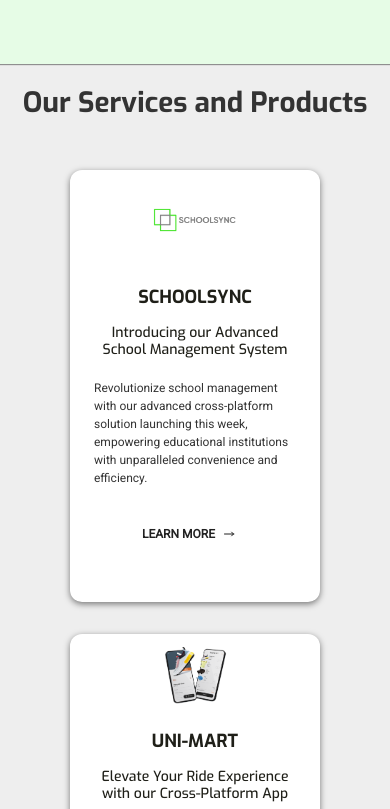
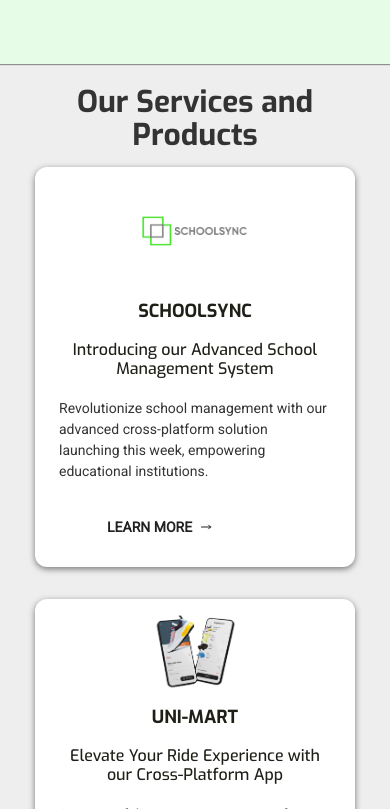
Before and after one commit to Michael-Builds/Atmostech-Solutions, a React (Create React App) app: page / in a window 390 px wide. Shown: the part 2195-3004 px from the top of the page. Built offline with nearby package versions, Linux system fonts and the light colour scheme.

Commit message:
Media Queries for Mobile Devices Done

```diff
--- a/src/components/Home/Products.jsx
+++ b/src/components/Home/Products.jsx
@@ -42,11 +42,11 @@ const ServicesProducts = () => {
                 Introducing our Advanced School Management System
               </Typography>
               <Typography color="gray" className="font-normal mb-8 sent">
-                Revolutionize school management with our advanced cross-platform solution launching this week, empowering educational institutions with unparalleled convenience and efficiency.
+                Revolutionize school management with our advanced cross-platform solution launching this week, empowering educational institutions.
               </Typography>
               <CardFooter className='pt-0'>
                 <Link to='/software' className="inline-block ">
-                  <Button variant="text" className="flex items-center gap-2 produce-text">
+                  <Button variant="text" className="flex items-center gap-2 produce-text ">
                     Learn More
                     <ArrowLongRightIcon strokeWidth={2} className="w-3 h-3" />
                   </Button>
--- a/src/main.css
+++ b/src/main.css
@@ -1541,17 +1541,16 @@
     line-height: 1.4;
     margin-top: -15px;
   }
-
   #services-products .title {
-    font-size: 28px;
+    font-size: 30px;
     margin-left: auto;
     margin-right: auto;
     margin-top: -10px;
-    line-height: 1.2;
+    line-height: 1.1;
     max-width: 90%;
     text-align: center;
-  }
-
+    margin-bottom: 15px;
+  }
   .products-home {
     display: flex;
     flex-wrap: wrap;
@@ -1559,14 +1558,13 @@
     align-items: center;
     gap: 2rem;
   }
-
   .produce {
     display: flex;
     flex-direction: column;
     align-items: center;
-    gap: 1rem;
-    max-width: 24rem;
-    height: 27rem;
+    gap: 0.3rem;
+    width: 20rem;
+    height: 25rem;
   }
 
   .title-typo {
@@ -1580,18 +1578,20 @@
     text-align: center;
     font-weight: 500;
     color: #1f1f18;
+    font-size: 16px;
+    line-height: 1.2;
+  }
+  .sent {
     font-size: 14px;
-    line-height: 1.2;
-  }
-  .sent {
-    font-size: 12px;
     line-height: 1.5;
     margin-top: 20px;
+
   }
 
   .produce-text {
-    font-size: 12px;
+    font-size: 14px;
     justify-content: flex-start;
+    margin-top: -15px;
   }
 
   .heading {
```
